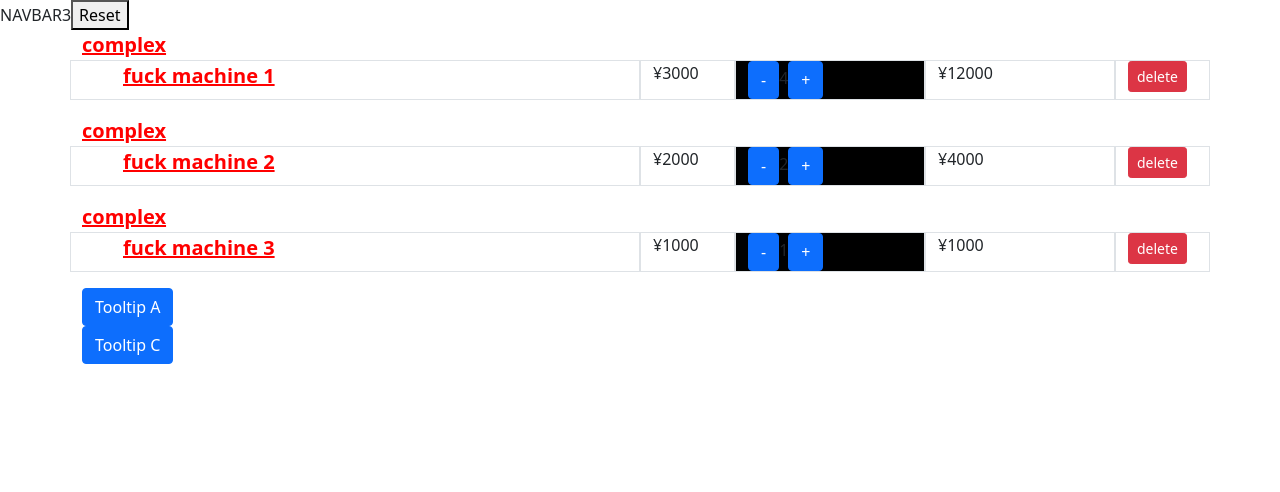
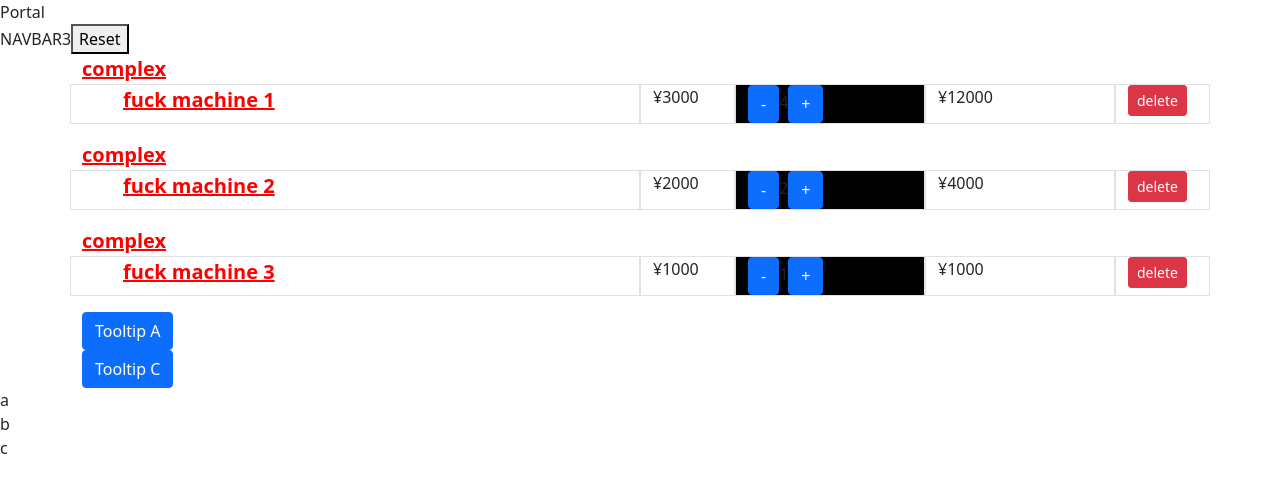
Before and after one commit to Marshall-Hao/react-demo, a React app: page / in a window 1280 px wide. Shown: the top 492 px of the page. Built offline with nearby package versions, Linux system fonts and the light colour scheme.

Commit message:
fragments, Portal, Strict Mode

```diff
--- a/package.json
+++ b/package.json
@@ -45,6 +45,7 @@
     "react-dev-utils": "^12.0.1",
     "react-dom": "^18.1.0",
     "react-refresh": "^0.11.0",
+    "react-router-dom": "^6.3.0",
     "resolve": "^1.20.0",
     "resolve-url-loader": "^4.0.0",
     "sass-loader": "^12.3.0",
--- a/src/App.js
+++ b/src/App.js
@@ -5,6 +5,9 @@ import ListPage from "./components/listpage";
 // import ListItem from "./components/listItemFunc";
 import ItemA from "./components/hoc/itemA";
 import ItemC from "./components/rp/itemC";
+import Fragments from "./components/fragments";
+import Portal from "./components/portal";
+
 class App extends PureComponent {
   constructor(props) {
     super(props);
@@ -116,6 +119,10 @@ class App extends PureComponent {
     console.log("app - render");
     return (
       <>
+        <div className="mount"></div>
+        <div className="portal">
+          <Portal name="aaa" />
+        </div>
         <NavBar
           onReset={this.handleReset}
           total={this.state.listData.length}
@@ -128,6 +135,7 @@ class App extends PureComponent {
         />
         <ItemA example={"example"} />
         <ItemC />
+        <Fragments />
       </>
     );
   }
--- /dev/null
+++ b/src/components/fragments.jsx
@@ -0,0 +1,13 @@
+import React, { Component } from 'react';
+
+class fragments extends Component {
+    render() {
+        return [
+            <div>a</div>,
+            <div>b</div>,
+            <div>c</div>
+        ];
+    }
+}
+
+export default fragments;
--- /dev/null
+++ b/src/components/portal.jsx
@@ -0,0 +1,26 @@
+import React, { Component,StrictMode } from 'react';
+import { createPortal } from 'react-dom';
+
+
+class Portal extends Component {
+    constructor(props) {
+        super(props)
+         this.mountNode = document.createElement('div')
+    }
+
+    componentDidMount() {
+        const mount = document.querySelector('.mount')
+        mount.appendChild(this.mountNode)
+    }
+
+    render() {
+        console.log(this.props.name)
+        return createPortal(
+            <StrictMode>
+                <div ref="aaa">Portal</div>
+            </StrictMode>
+       , this.mountNode);
+    }
+}
+
+export default Portal;
--- a/src/index.js
+++ b/src/index.js
@@ -4,11 +4,16 @@ import "./index.css";
 import App from "./App";
 // import reportWebVitals from "./reportWebVitals";
 import "bootstrap/dist/css/bootstrap.css";
+import { BrowserRouter } from "react-router-dom";
 
 const root = ReactDOM.createRoot(
   document.getElementById("root")
 );
-root.render(<App />);
+root.render(
+  <BrowserRouter>
+    <App />
+  </BrowserRouter>
+);
 
 // If you want to start measuring performance in your app, pass a function
 // to log results (for example: reportWebVitals(console.log))
```
Also changed, not shown: 1 other file (tests, documents, lock files or other folders).
